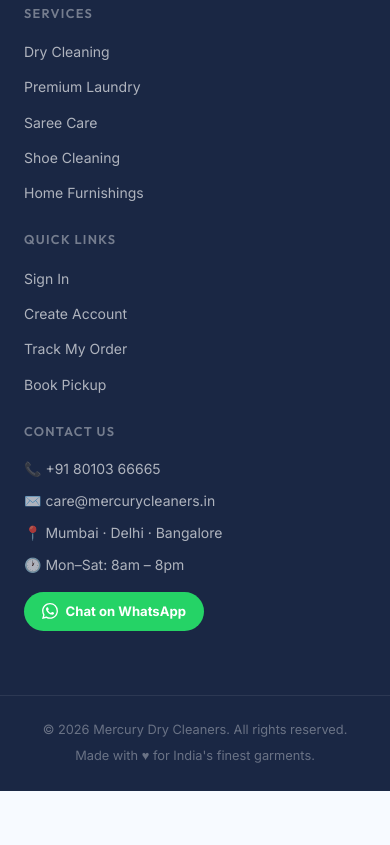
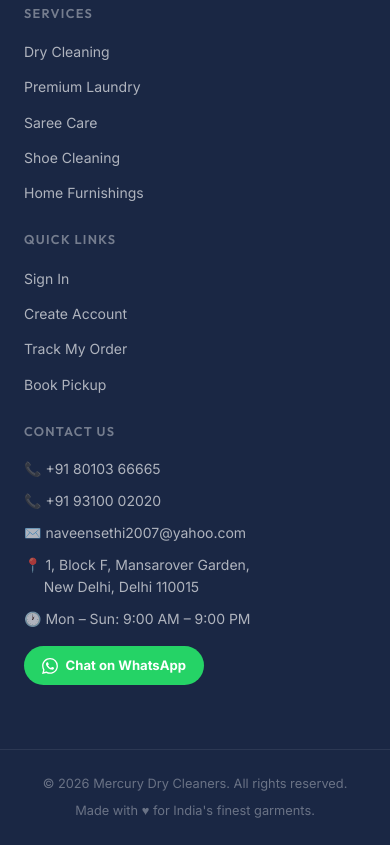
Before and after one commit to Ashutosh0606405/mercury-dry-cleaners, a website: page public/index.html in a window 390 px wide. Shown: the part 7135-7980 px from the top of the page. Before the commit the page ends 7926 px from the top, so only its background shows below. Drawn offline with Linux system fonts and the light colour scheme; no server answers.

Commit message:
Update footer: real contact details from business card - two phones, email, address, hours

```diff
--- a/public/index.html
+++ b/public/index.html
@@ -448,10 +448,11 @@
       <div class="footer-contact">
         <h4>Contact Us</h4>
         <ul>
-          <li>📞 +91 80103 66665</li>
-          <li>✉️ care@mercurycleaners.in</li>
-          <li>📍 Mumbai · Delhi · Bangalore</li>
-          <li>🕐 Mon–Sat: 8am – 8pm</li>
+          <li>📞 <a href="tel:+918010366665" style="color:inherit;">+91 80103 66665</a></li>
+          <li>📞 <a href="tel:+919310002020" style="color:inherit;">+91 93100 02020</a></li>
+          <li>✉️ <a href="mailto:naveensethi2007@yahoo.com" style="color:inherit;">naveensethi2007@yahoo.com</a></li>
+          <li>📍 1, Block F, Mansarover Garden,<br>&nbsp;&nbsp;&nbsp;&nbsp;&nbsp;New Delhi, Delhi 110015</li>
+          <li>🕐 Mon – Sun: 9:00 AM – 9:00 PM</li>
         </ul>
         <a href="https://wa.me/918010366665" target="_blank" class="btn-whatsapp-footer">
           <svg width="16" height="16" viewBox="0 0 24 24" fill="white"><path d="M17.472 14.382c-.297-.149-1.758-.867-2.03-.967-.273-.099-.471-.148-.67.15-.197.297-.767.966-.94 1.164-.173.199-.347.223-.644.075-.297-.15-1.255-.463-2.39-1.475-.883-.788-1.48-1.761-1.653-2.059-.173-.297-.018-.458.13-.606.134-.133.298-.347.446-.52.149-.174.198-.298.298-.497.099-.198.05-.371-.025-.52-.075-.149-.669-1.612-.916-2.207-.242-.579-.487-.5-.669-.51-.173-.008-.371-.01-.57-.01-.198 0-.52.074-.792.372-.272.297-1.04 1.016-1.04 2.479 0 1.462 1.065 2.875 1.213 3.074.149.198 2.096 3.2 5.077 4.487.709.306 1.262.489 1.694.625.712.227 1.36.195 1.871.118.571-.085 1.758-.719 2.006-1.413.248-.694.248-1.289.173-1.413-.074-.124-.272-.198-.57-.347m-5.421 7.403h-.004a9.87 9.87 0 01-5.031-1.378l-.361-.214-3.741.982.998-3.648-.235-.374a9.86 9.86 0 01-1.51-5.26c.001-5.45 4.436-9.884 9.888-9.884 2.64 0 5.122 1.03 6.988 2.898a9.825 9.825 0 012.893 6.994c-.003 5.45-4.437 9.884-9.885 9.884m8.413-18.297A11.815 11.815 0 0012.05 0C5.495 0 .16 5.335.157 11.892c0 2.096.547 4.142 1.588 5.945L.057 24l6.305-1.654a11.882 11.882 0 005.683 1.448h.005c6.554 0 11.89-5.335 11.893-11.893a11.821 11.821 0 00-3.48-8.413z"/></svg>
```
